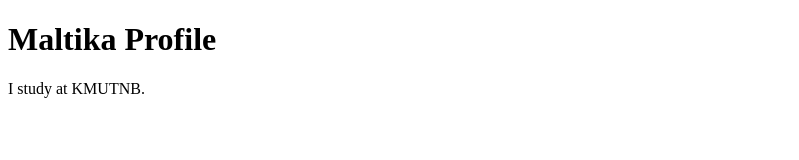
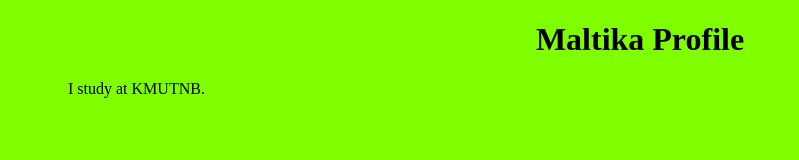
Before and after one commit to Maoooa/github-desktop-project, a plain HTML site: page index.html in a window 1280 px wide. Shown: the whole page, without its empty margins (0-799 px from the left). Drawn offline with Linux system fonts and the light colour scheme.

Commit message:
Update index.html and create css
update index.html and create css

```diff
--- /dev/null
+++ b/css/index.css
@@ -0,0 +1,9 @@
+body{
+    background-color: chartreuse;
+}
+h1{
+    text-align: center;
+}
+p{
+    text-indent: 60px;
+}
--- a/index.html
+++ b/index.html
@@ -4,6 +4,7 @@
     <meta charset="UTF-8">
     <meta name="viewport" content="width=device-width, initial-scale=1.0">
     <title>Profile</title>
+    <link rel ="stylesheet" href ="css/index.css"></link>
 </head>
 <body>
     <h1>Maltika Profile</h1>
```
